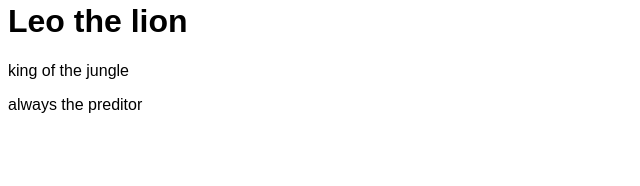
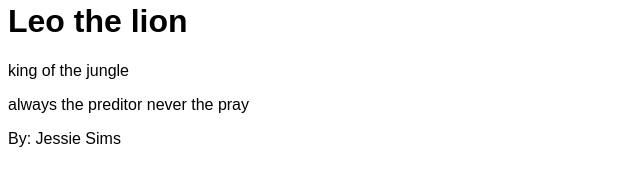
Before and after one commit to jessiesims/USERNAME.github.io, a plain HTML site: page index.html in a window 1280 px wide. Shown: the part 180-366 px from the top of the page, without its empty margins (0-640 px from the left). Drawn offline with Linux system fonts and the light colour scheme.

```diff
--- a/index.html
+++ b/index.html
@@ -7,6 +7,7 @@
      <img src="http://www.mythman.com/leoOnFireL.jpg">
      <h1>Leo the lion</h1>
      <p>king of the jungle</p>
-     <p>always the preditor </p>
+     <p>always the preditor never the pray </p>
+     <p>By: Jessie Sims</p>
     </body>
 </html>
```
